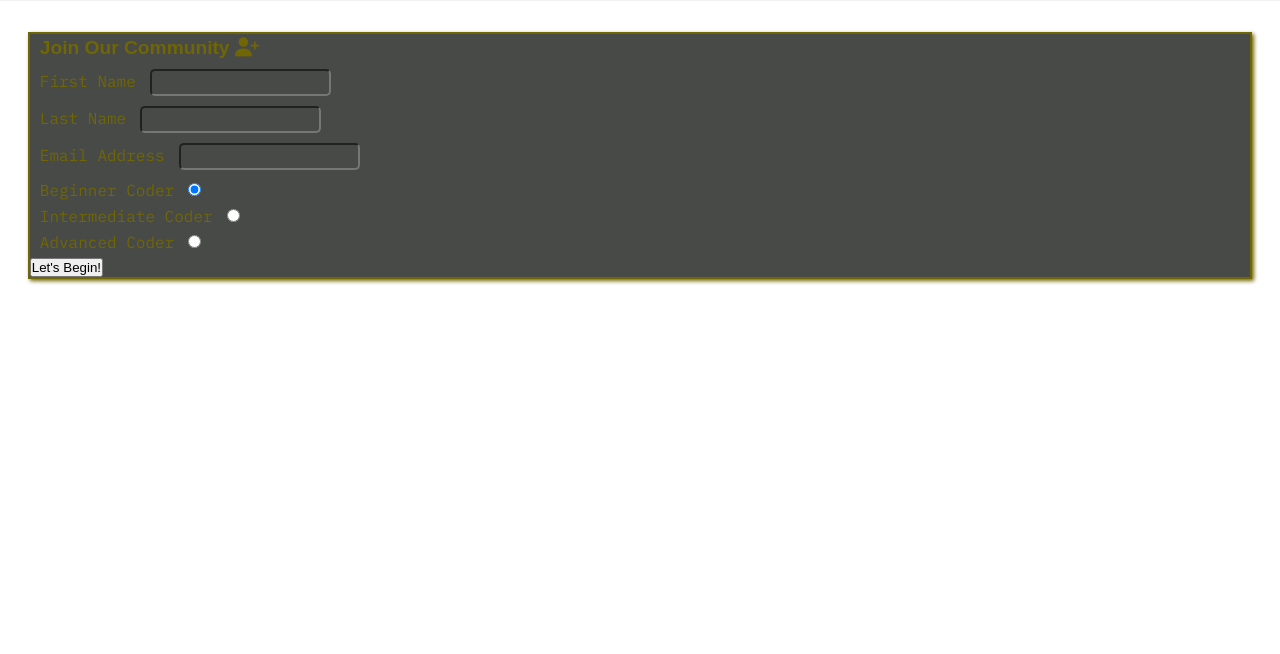
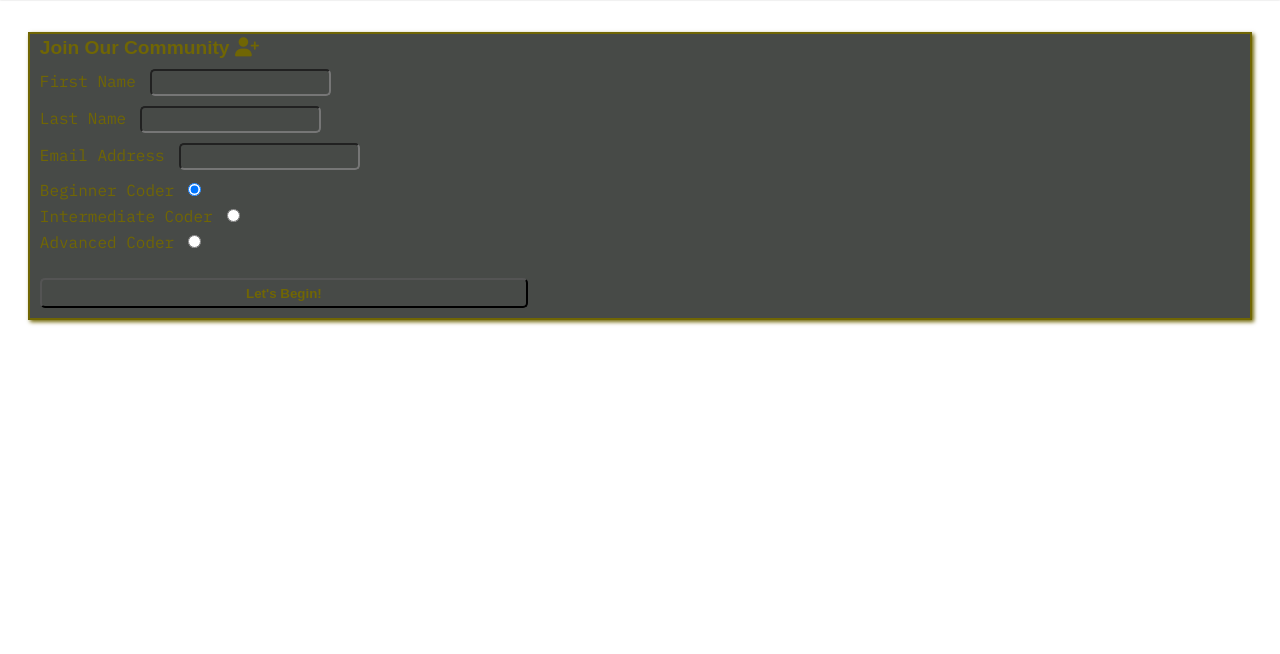
Before and after one commit to ci-mustafa/code-connect, a plain HTML site: page signup.html in a window 1280 px wide. Shown: the part 76-730 px from the top of the page. Drawn offline with Linux system fonts and the light colour scheme; a web font is replaced by a local one.

Commit message:
feat: added style for submit button

```diff
--- a/assets/css/style.css
+++ b/assets/css/style.css
@@ -345,6 +345,18 @@ img {
     margin-left: 10px;
     margin-bottom: 10px;
 }
+
+.join-button {
+    background: transparent;
+    margin-left: 10px;
+    margin-bottom: 10px;
+    margin-top: 20px;
+    height: 30px;
+    width: 40%;
+    border-radius: 5px;
+    color: rgba(112, 102, 4, 1);
+    font-weight: bold;
+}
 /* Footer */
 footer {
     background-color: rgba(26, 29, 26, 0.3);
```
